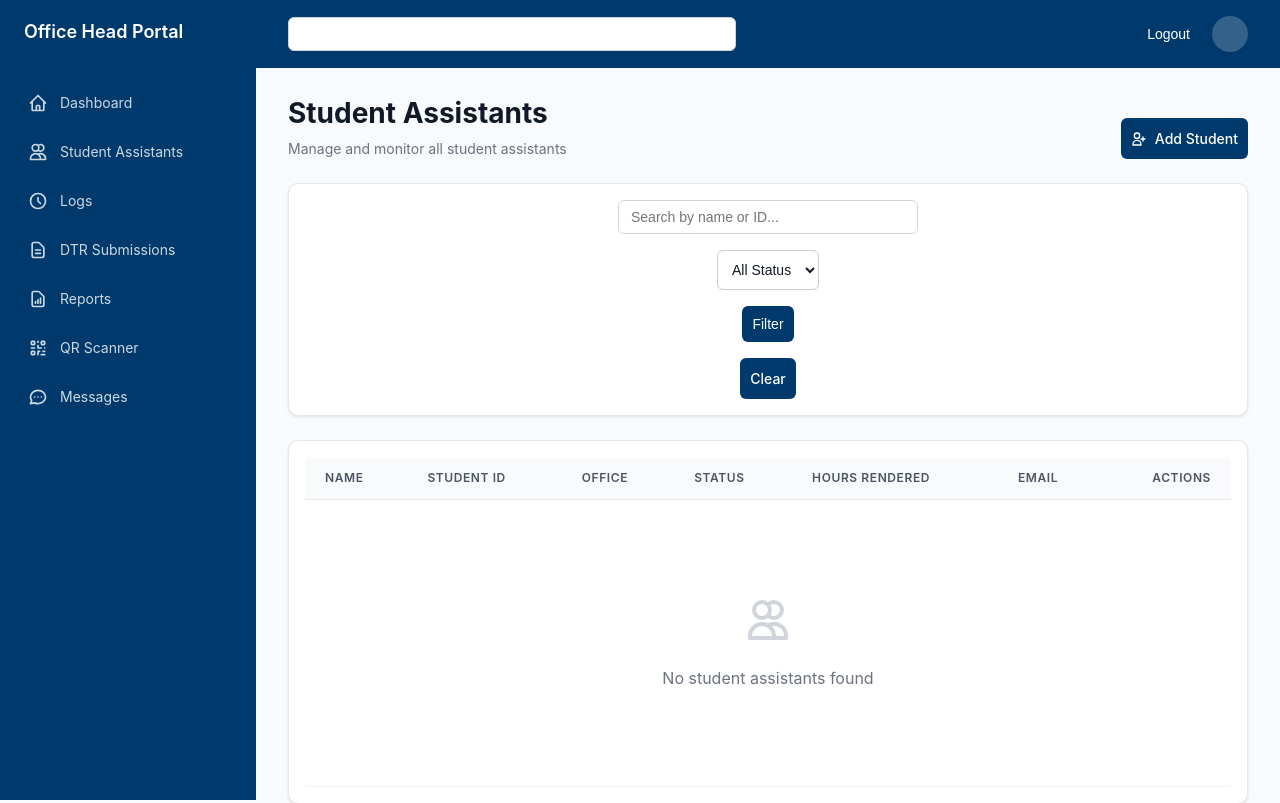
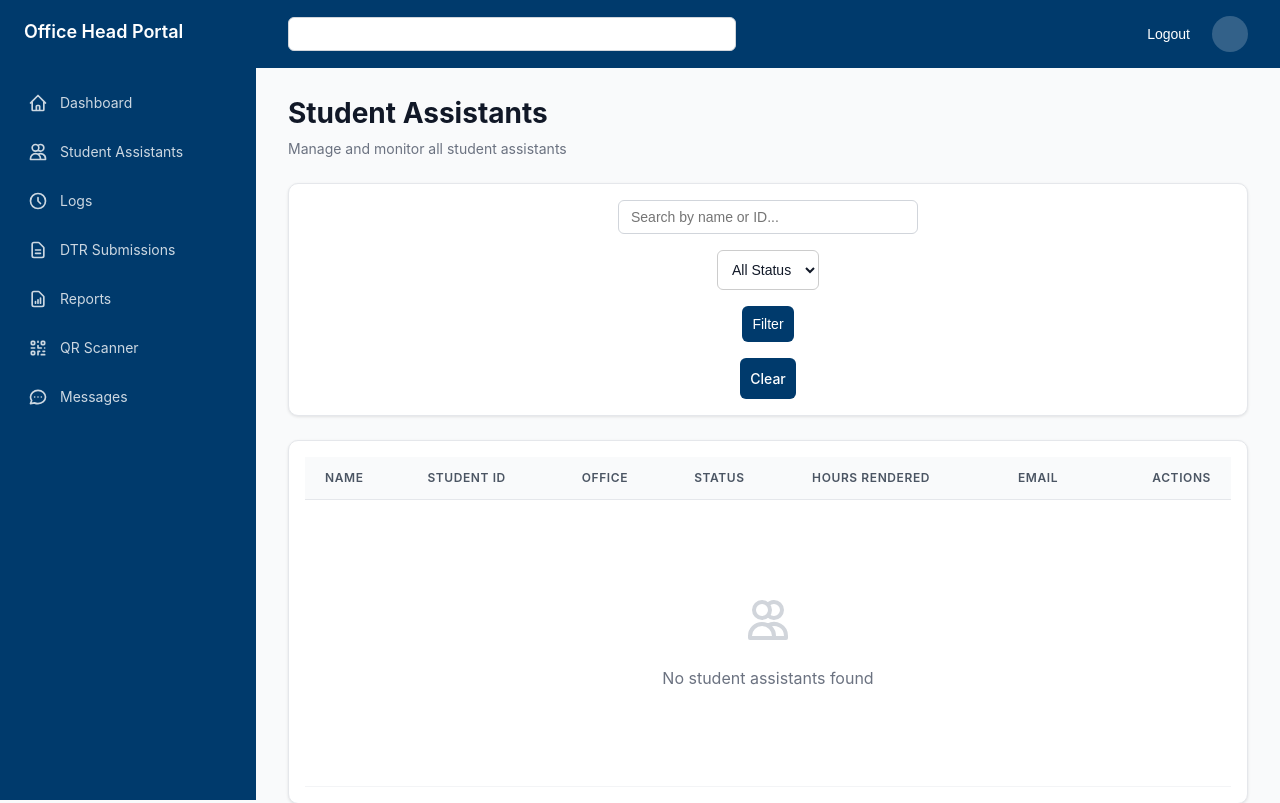
Before and after one commit to gmaravillaa/Seiki, a Django app: template templates/office_head/student_assistants.html in a window 1280 px wide. Shown: the top 803 px of the page. Run offline with Django 5.2, Linux system fonts and the light colour scheme; the template is opened without the code that fills it, so the values that code supplies are empty.

Commit message:
Remove Add Student button from office head page

```diff
--- a/templates/office_head/student_assistants.html
+++ b/templates/office_head/student_assistants.html
@@ -8,12 +8,6 @@
     <h1 class="page-title">Student Assistants</h1>
     <p class="page-description">Manage and monitor all student assistants</p>
   </div>
-  <a href="{% url 'user_management' %}" class="btn btn-primary">
-    <svg class="btn-icon" fill="none" stroke="currentColor" viewBox="0 0 24 24">
-      <path stroke-linecap="round" stroke-linejoin="round" stroke-width="2" d="M18 9v3m0 0v3m0-3h3m-3 0h-3m-2-5a4 4 0 11-8 0 4 4 0 018 0zM3 20a6 6 0 0112 0v1H3v-1z"></path>
-    </svg>
-    Add Student
-  </a>
 </div>
 
 <!-- Filters -->
```
